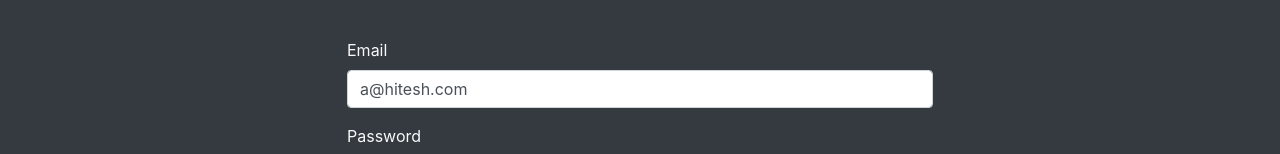
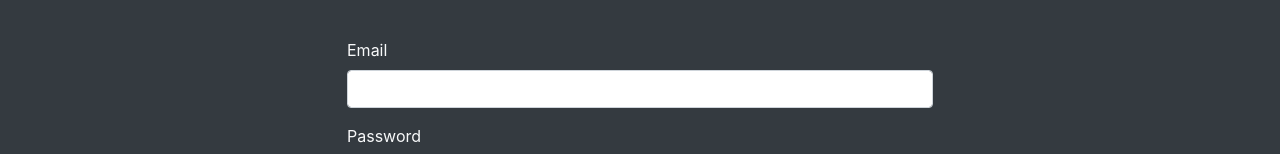
Before and after one commit to Ankit101Joshi/Armantara, a React (Create React App) app in the folder frontendArmantara/: page /signin in a window 1280 px wide. Shown: the part 309-463 px from the top of the page. Built offline with nearby package versions, Linux system fonts and the light colour scheme.

Commit message:
bug fixes in frontend

```diff
--- a/frontendArmantara/src/user/Signin.js
+++ b/frontendArmantara/src/user/Signin.js
@@ -8,8 +8,8 @@ const Signin = () => {
   const navigate = useNavigate();
 
   const [values, setValues] = useState({
-    email: "a@hitesh.com",
-    password: "12345",
+    email: "",
+    password: "",
     error: "",
     loading: false,
     didRedirect: false
--- a/frontendArmantara/src/user/Signup.js
+++ b/frontendArmantara/src/user/Signup.js
@@ -118,7 +118,7 @@ const Signup = () => {
       {successMessage()}
       {errorMessage()}
       {signUpForm()}
-      <p className="text-white text-center">{JSON.stringify(values)}</p>
+      {/* <p className="text-white text-center">{JSON.stringify(values)}</p> */}
     </Base>
   );
 };
```
Also changed, not shown: 1 other file (tests, documents, lock files or other folders).
